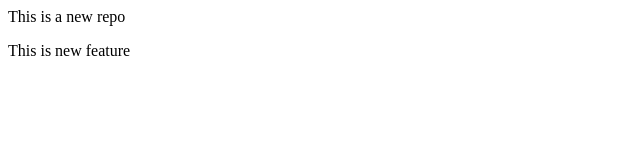
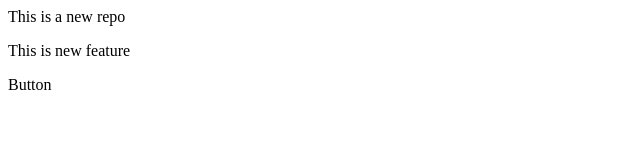
Before and after one commit to Hiteshankodia/Localrepo, a plain HTML site: page index.html in a window 1280 px wide. Shown: the full height of the page, 0-640 px from the left. Drawn offline with Linux system fonts and the light colour scheme.

Commit message:
Added Button

```diff
--- a/index.html
+++ b/index.html
@@ -1,2 +1,3 @@
 <p>This is a new repo</p>
 <p>This is new feature</p>
+<p>Button</p>
```
